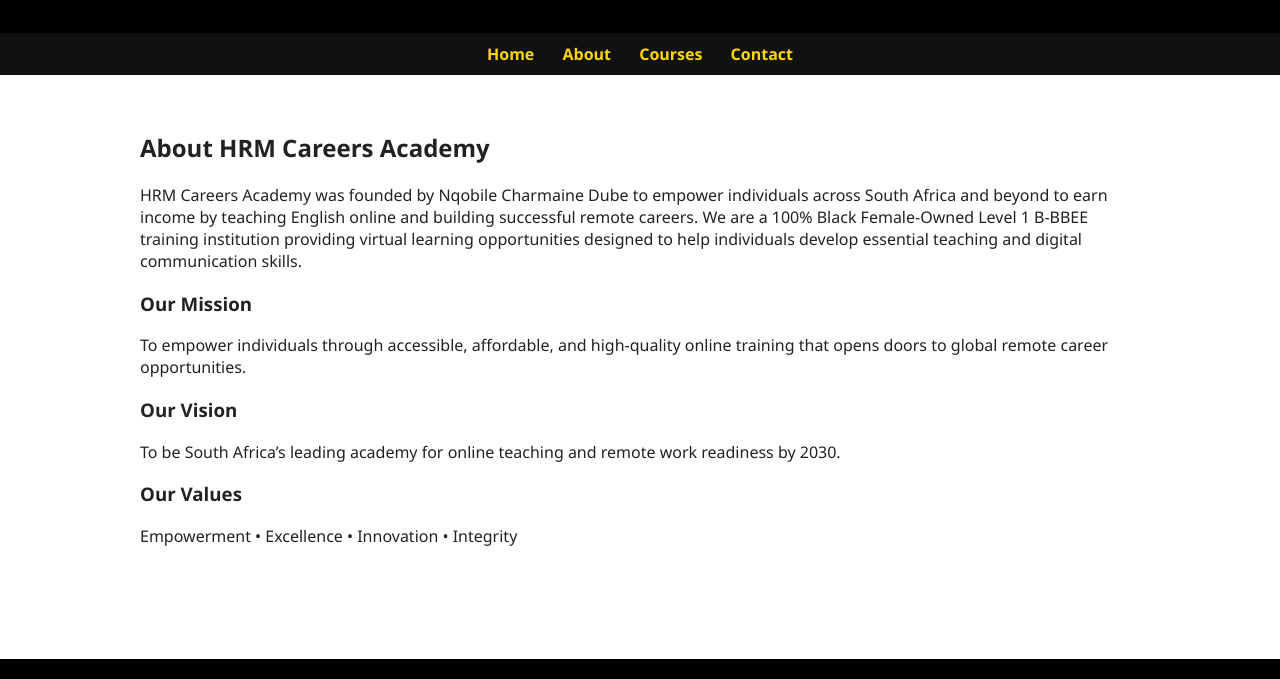
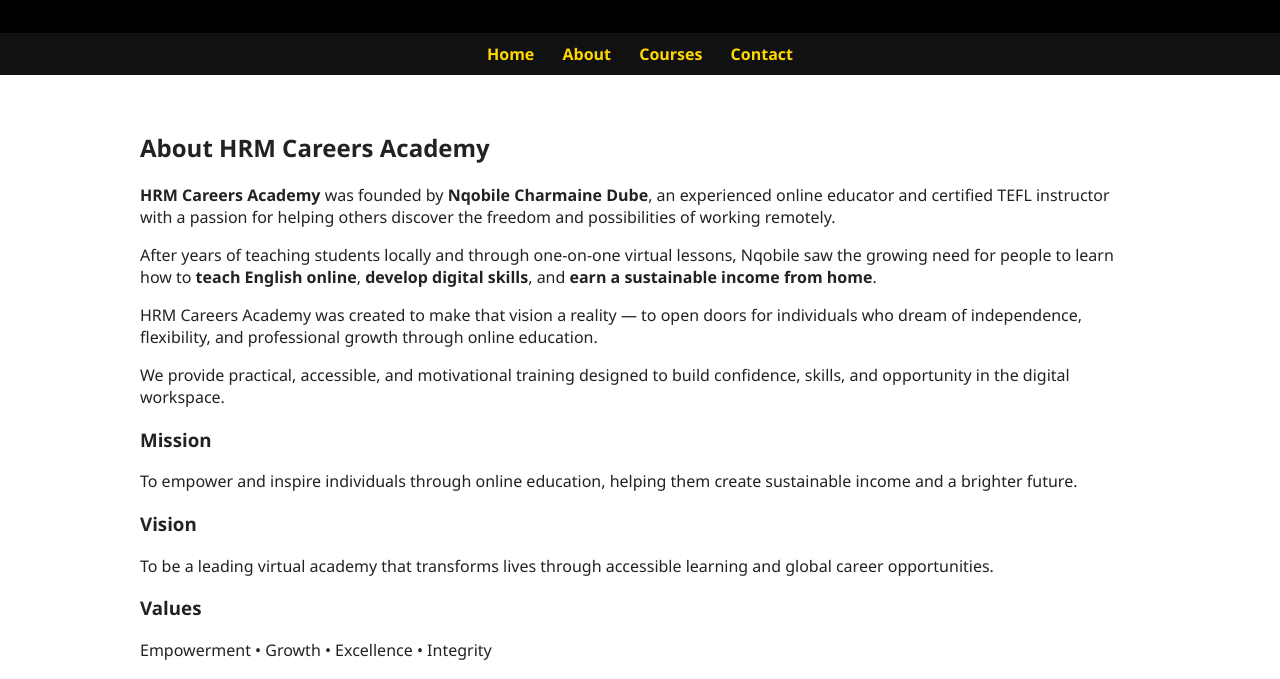
Before and after one commit to hrmcareersacademy/hrmcareersacademy.github.io, a plain HTML site: page about.html in a window 1280 px wide. Shown: the part 273-952 px from the top of the page. Drawn offline with Linux system fonts and the light colour scheme.

Commit message:
Add files via upload

```diff
--- a/about.html
+++ b/about.html
@@ -14,8 +14,6 @@ h1{margin:6px 0 0;font-size:34px;color:gold;}
 .nav a{color:gold;text-decoration:none;margin:0 12px;font-weight:700;}
 main{padding:36px 18px;max-width:1000px;margin:0 auto;text-align:center;}
 .section{margin-bottom:36px;text-align:left;}
-.course{background:#fbf8f0;border-left:6px solid gold;padding:16px;margin-bottom:18px;border-radius:6px;text-align:left;}
-.btn{background:gold;color:black;padding:10px 16px;border-radius:6px;text-decoration:none;font-weight:700;display:inline-block;}
 footer{background:#000;color:gold;padding:18px;margin-top:40px;text-align:center;font-size:0.95em;}
 @media(max-width:600px){.logo{width:120px}.nav a{display:inline-block;margin:6px}}
 </style>
@@ -37,13 +35,16 @@ footer{background:#000;color:gold;padding:18px;margin-top:40px;text-align:center
 <main>
   <section class="section">
     <h2>About HRM Careers Academy</h2>
-    <p>HRM Careers Academy was founded by Nqobile Charmaine Dube to empower individuals across South Africa and beyond to earn income by teaching English online and building successful remote careers. We are a 100% Black Female-Owned Level 1 B-BBEE training institution providing virtual learning opportunities designed to help individuals develop essential teaching and digital communication skills.</p>
-    <h3>Our Mission</h3>
-    <p>To empower individuals through accessible, affordable, and high-quality online training that opens doors to global remote career opportunities.</p>
-    <h3>Our Vision</h3>
-    <p>To be South Africa’s leading academy for online teaching and remote work readiness by 2030.</p>
-    <h3>Our Values</h3>
-    <p>Empowerment • Excellence • Innovation • Integrity</p>
+    <p><strong>HRM Careers Academy</strong> was founded by <strong>Nqobile Charmaine Dube</strong>, an experienced online educator and certified TEFL instructor with a passion for helping others discover the freedom and possibilities of working remotely.</p>
+    <p>After years of teaching students locally and through one-on-one virtual lessons, Nqobile saw the growing need for people to learn how to <strong>teach English online</strong>, <strong>develop digital skills</strong>, and <strong>earn a sustainable income from home</strong>.</p>
+    <p>HRM Careers Academy was created to make that vision a reality — to open doors for individuals who dream of independence, flexibility, and professional growth through online education.</p>
+    <p>We provide practical, accessible, and motivational training designed to build confidence, skills, and opportunity in the digital workspace.</p>
+    <h3>Mission</h3>
+    <p>To empower and inspire individuals through online education, helping them create sustainable income and a brighter future.</p>
+    <h3>Vision</h3>
+    <p>To be a leading virtual academy that transforms lives through accessible learning and global career opportunities.</p>
+    <h3>Values</h3>
+    <p>Empowerment • Growth • Excellence • Integrity</p>
   </section>
 </main>
 <footer>
```
